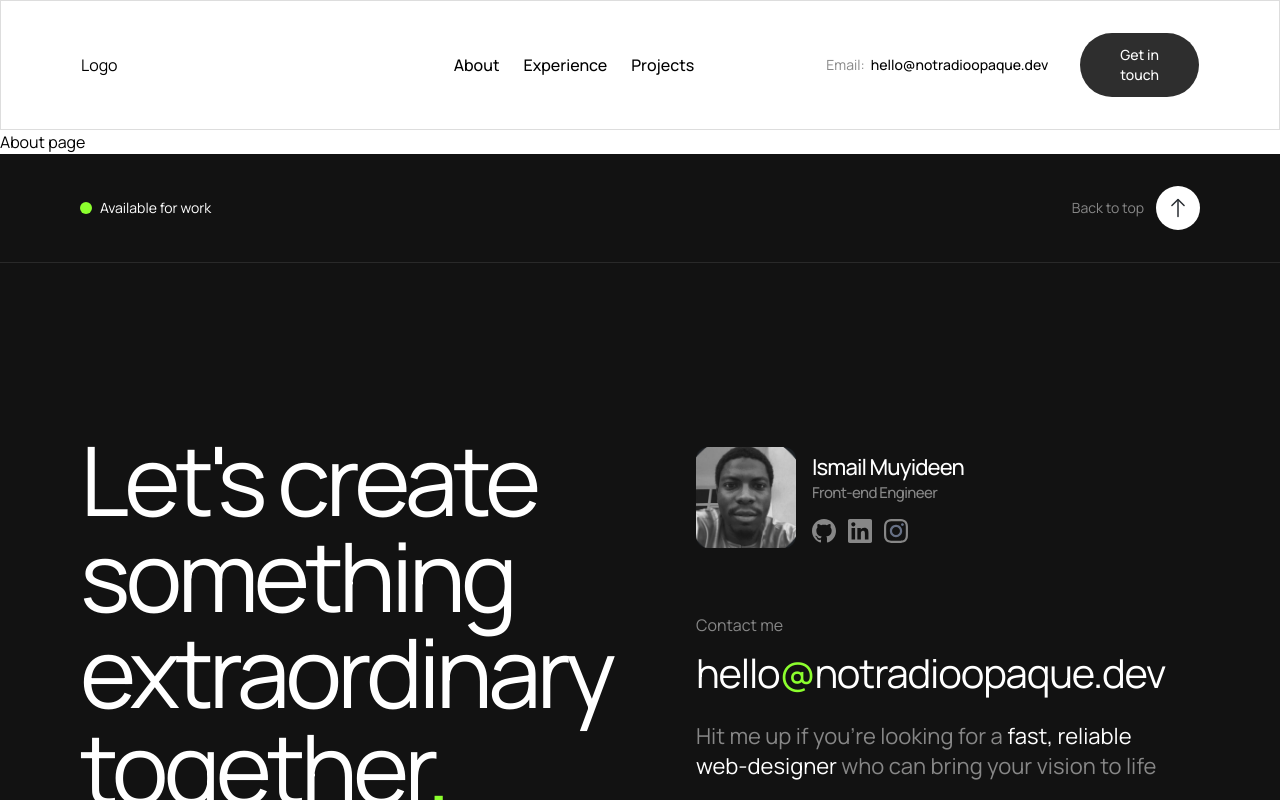
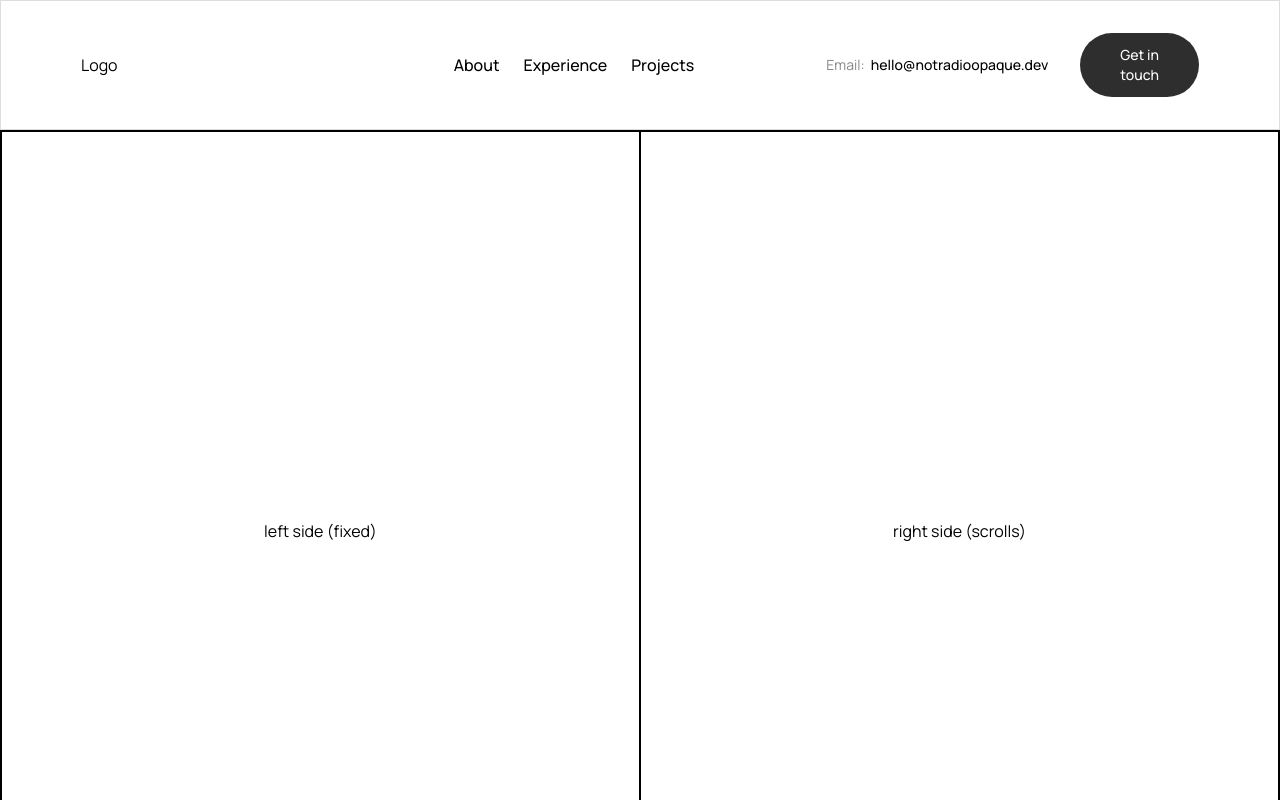
Before and after one commit to notRadioOpaque/heyismail.xyz, a SvelteKit app: page /about in a window 1280 px wide. Shown: the top 800 px of the page. Built offline with nearby package versions, Linux system fonts and the light colour scheme.

Commit message:
:art: redesigned About page layout with a split view, featuring a fixed left side and a scrollable right side for enhanced user experience

```diff
--- a/src/routes/about/+page.svelte
+++ b/src/routes/about/+page.svelte
@@ -1 +1,4 @@
-<h1>About page</h1>
+<div class="relative flex border">
+	<div class="flex h-screen w-1/2 items-center justify-center border">left side (fixed)</div>
+	<div class="flex w-1/2 items-center justify-center border">right side (scrolls)</div>
+</div>
```
